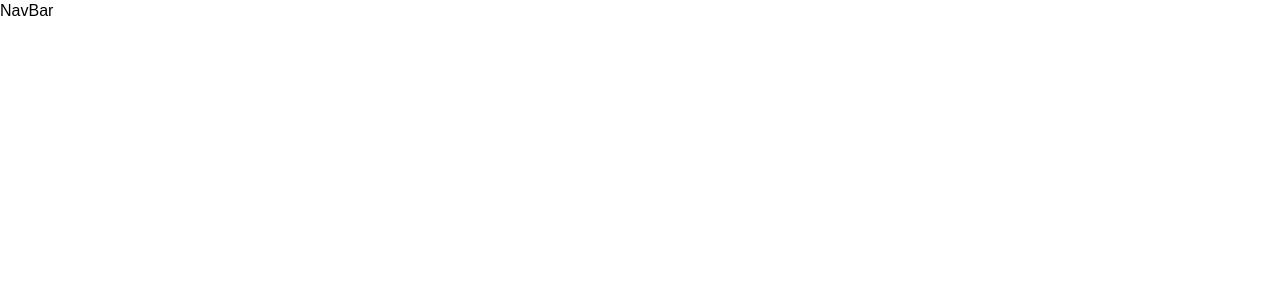
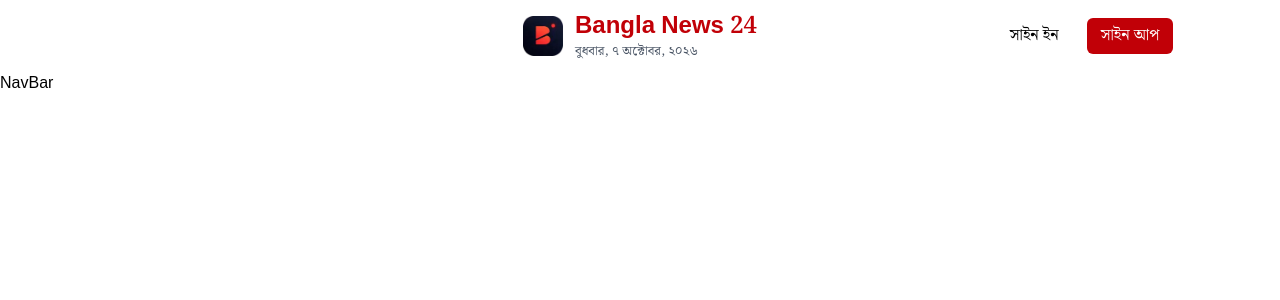
Before and after one commit to FarhanTips/Bangla-News-Portal-NextJS_Typescript_BetterAuth, a Next.js app: page / in a window 1280 px wide. Shown: the top 300 px of the page. Built offline with nearby package versions, Linux system fonts and the light colour scheme.

Commit message:
Header Added

```diff
--- a/src/app/layout.tsx
+++ b/src/app/layout.tsx
@@ -1,9 +1,11 @@
 import type { Metadata } from "next";
 import { Noto_Serif_Bengali } from "next/font/google";
 import "./globals.css";
+import Header from "@/components/header";
 
 const notoSerifBengali = Noto_Serif_Bengali({
   subsets: ["latin", "bengali"],
+  weight: ["400", "500", "600", "700"],
 });
 
 
@@ -19,7 +21,10 @@ export default function RootLayout({ children }: LayoutProps<"/">) {
       lang="en"
       className={`${notoSerifBengali.className} h-full antialiased`}
     >
-      <body className="min-h-full flex flex-col">{children}</body>
+      <body className="min-h-full flex flex-col">
+        <Header></Header>
+        {children}
+      </body>
     </html>
   );
 }
--- /dev/null
+++ b/src/components/header.tsx
@@ -0,0 +1,63 @@
+
+
+import logo from "@/assets/logo.webp"
+import Image from "next/image";
+import Link from "next/link";
+
+
+const date = new Date().toLocaleDateString("bn-BD", {
+    dateStyle: "full",
+});
+
+const Header = () => {
+
+
+    return (
+        <header className="w-10/12 mx-auto">
+            <div className="relative flex items-center justify-between py-4">
+
+                {/* Center: Logo + Name + Date */}
+                <div className="absolute left-1/2 -translate-x-1/2 flex items-center gap-3">
+
+                    <Image
+                        src={logo}
+                        alt="Header Logo"
+                        width={40}
+                        height={40}
+                    />
+
+                    <div>
+                        <p className="text-2xl font-bold text-red-700">
+                            Bangla News 24
+                        </p>
+
+                        <p className="text-[13px] text-gray-600">
+                            {date}
+                        </p>
+                    </div>
+
+                </div>
+
+                {/* Right: Auth Buttons */}
+                <div className="ml-auto flex items-center gap-3">
+                    <Link
+                        href="/signin"
+                        className="px-4 py-2 rounded-md border border-gray-300 hover:text-red-700 border-none"
+                    >
+                        সাইন ইন
+                    </Link>
+
+                    <Link
+                        href="/signup"
+                        className="px-3.5 py-1.5 rounded-md bg-red-700 text-white"
+                    >
+                        সাইন আপ
+                    </Link>
+                </div>
+
+            </div>
+        </header>
+    );
+};
+
+export default Header;
```
Also changed, not shown: src/assets/logo.webp (added).
